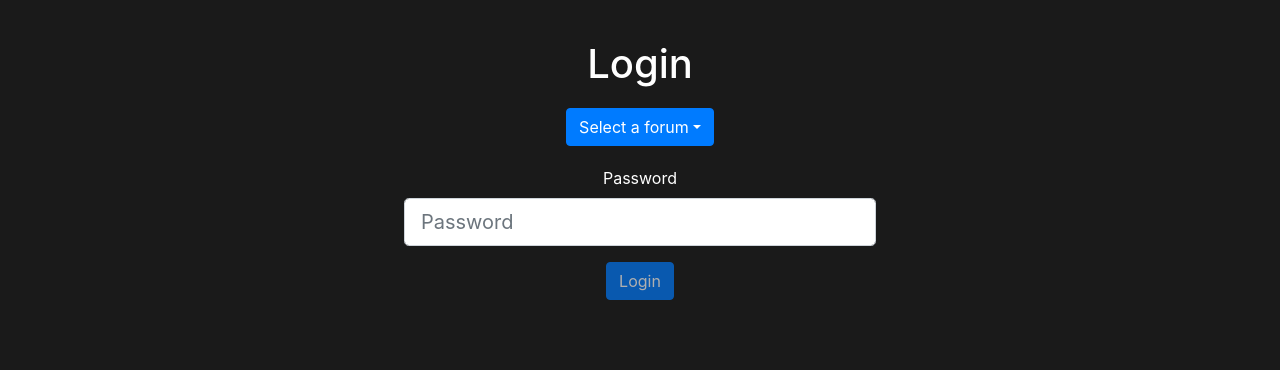
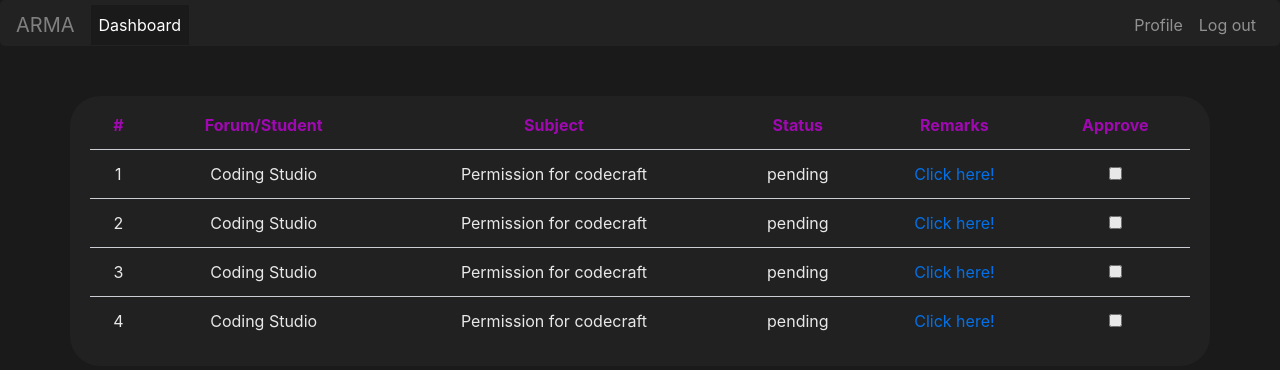
Before and after one commit to coding-Studio-vbit/A.R.M.A-Legacy, a React (Create React App) app in the folder react/: page /Fdashboard in a window 1280 px wide. Shown: the top 370 px of the page. Built offline with nearby package versions, Linux system fonts and the light colour scheme.

Commit message:
update 3/5/20

```diff
--- a/react/src/components/App.js
+++ b/react/src/components/App.js
@@ -5,6 +5,7 @@ import { Switch, Route, BrowserRouter as Router } from "react-router-dom";
 import Login from "./Login";
 import Register from "./Register";
 import Hdashboard from "./Hdashboard";
+import Fdashboard from "./Fdashboard";
 
 function App() {
   return (
@@ -16,6 +17,7 @@ function App() {
             <Route path="/login" component={Login} />
             <Route path="/register" component={Register} />
             <Route path="/Hdashboard" component={Hdashboard} />
+            <Route path="/Fdashboard" component={Fdashboard} />
             <Login />
           </Switch>
         </div>
--- /dev/null
+++ b/react/src/components/Fdashboard.js
@@ -0,0 +1,45 @@
+import React from 'react';
+import Table  from './Table';
+import Nav from './Navi';
+class Fdashboard extends React.Component{
+  render(){
+    var stu_data=[
+      {
+          id:1,
+          Name:'Coding Studio',
+          subject:'Permission for codecraft',
+          status:'pending',
+          approved : false
+      },
+      {
+          id:2,
+          Name:'Coding Studio',
+          subject:'Permission for codecraft',
+          status:'pending',
+          approved : false
+      },
+      {
+          id:3,
+          Name:'Coding Studio',
+          subject:'Permission for codecraft',
+          status:'pending',
+          approved : false
+      },
+      {
+          id:4,
+          Name:'Coding Studio',
+          subject:'Permission for codecraft',
+          status:'pending',
+          approved : false
+      }
+  ]
+    return(
+      <div>
+      <Nav />
+      <Table  data={stu_data} name={'Forum/Student'}/>
+      </div>
+    );
+  }
+}
+
+export default Fdashboard;
--- a/react/src/components/Table.js
+++ b/react/src/components/Table.js
@@ -5,7 +5,6 @@ import '../css/table.css';
 class Table extends React.Component{
     state={
         data: this.props.data,
-
     }
     approval = (id) =>{
       this.setState({data: this.state.data.map(temp => {
```
